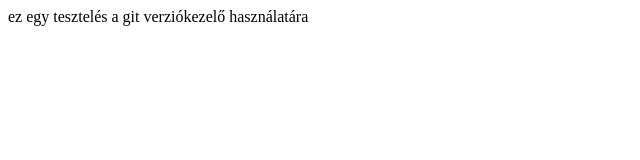
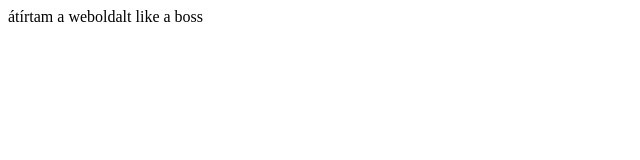
Before and after one commit to szketi9/testrepository, a plain HTML site: page index.html in a window 1280 px wide. Shown: the whole page, without its empty margins (0-640 px from the left). Drawn offline with Linux system fonts and the light colour scheme.

Commit message:
átírtam

```diff
--- a/index.html
+++ b/index.html
@@ -4,6 +4,6 @@
     <title>Gitteszt</title>
 </head>
 <body>
-ez egy tesztelés a git verziókezelő használatára
+átírtam a weboldalt like a boss
 </body>
 </html>
```
